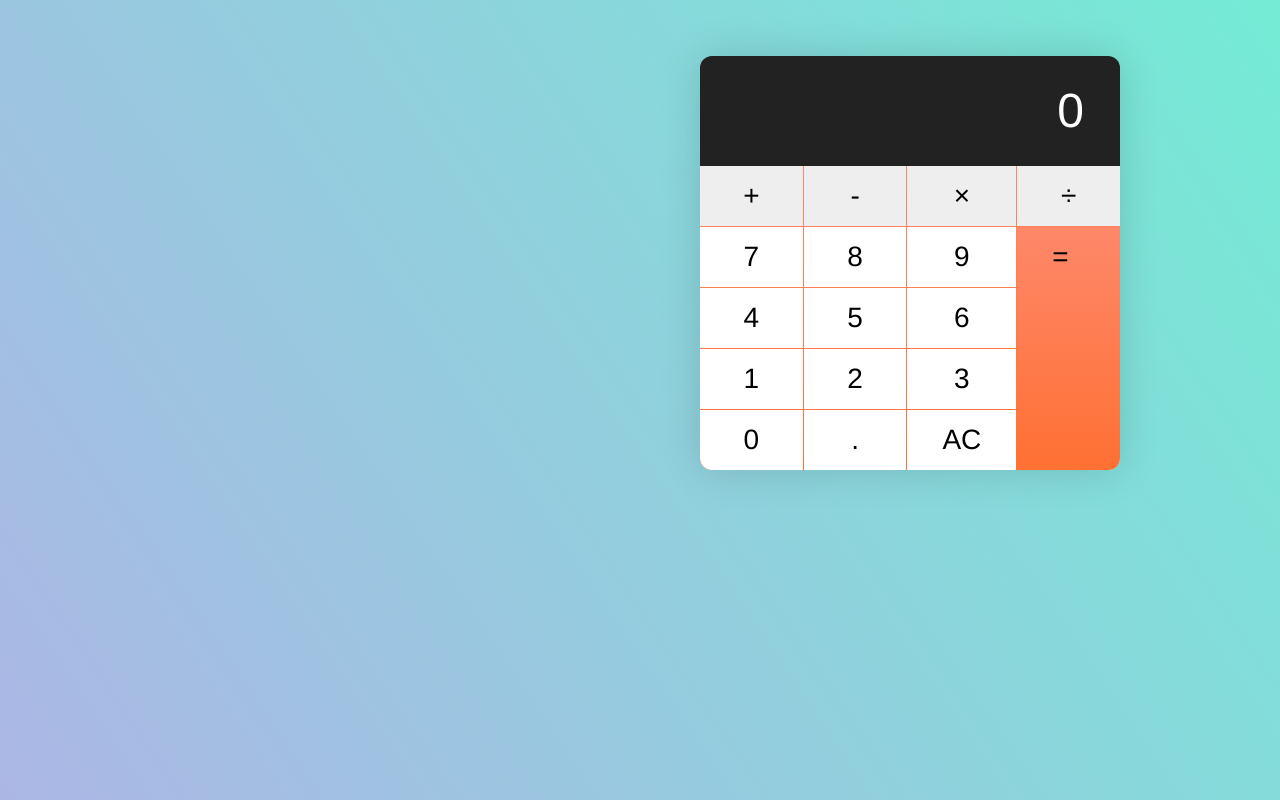
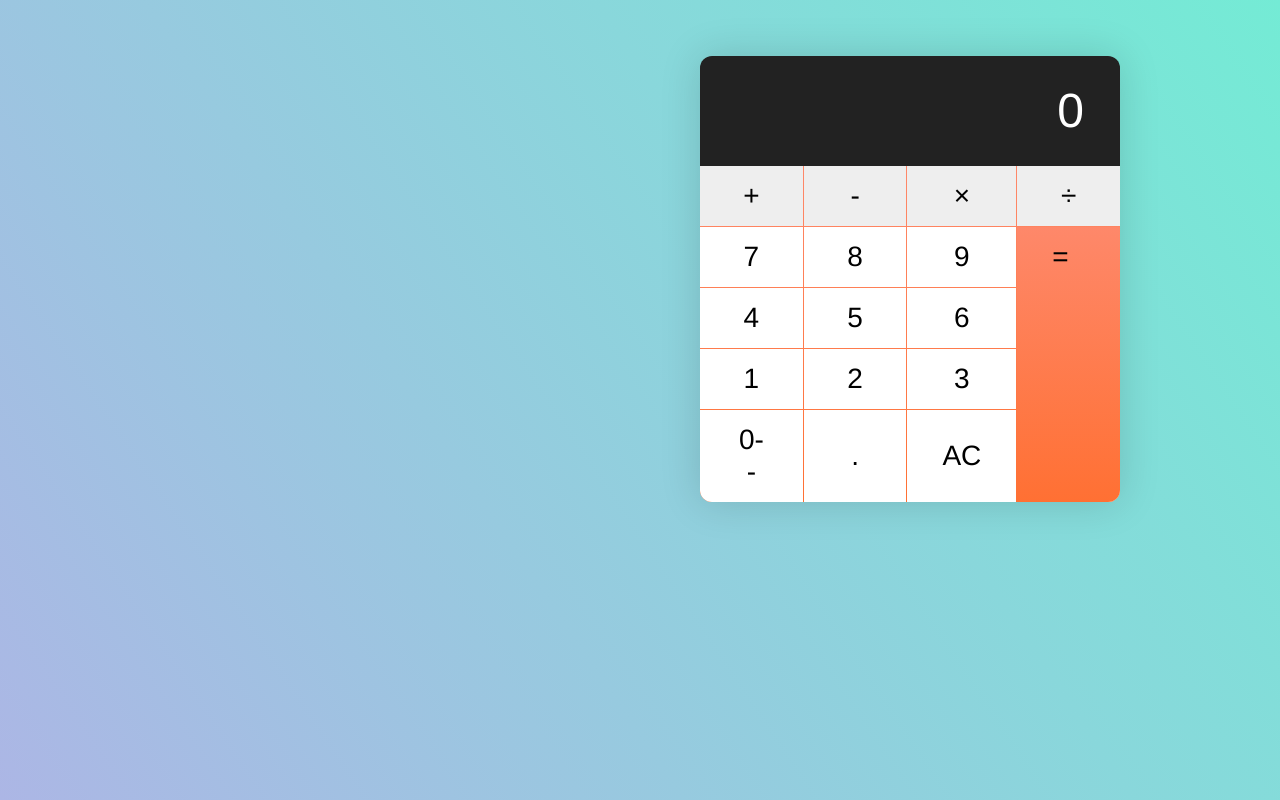
Before and after one commit to babysdream2020/js-calculator, a plain HTML site: page index.html in a window 1280 px wide. Drawn offline with Linux system fonts and the light colour scheme.

Commit message:
check git

```diff
--- a/index.html
+++ b/index.html
@@ -24,7 +24,7 @@
             <button onclick="add_num(1);">1</button>
             <button onclick="add_num(2);">2</button>
             <button onclick="add_num(3);">3</button>
-            <button onclick="add_num(0);">0</button>
+            <button onclick="add_num(0);">0--</button>
             <button onclick="add_num('.')" >.</button>
             <button onclick="clear_cal();">AC</button>
             <button class="calculator-keys" onclick="calculate();">=</button>
```
